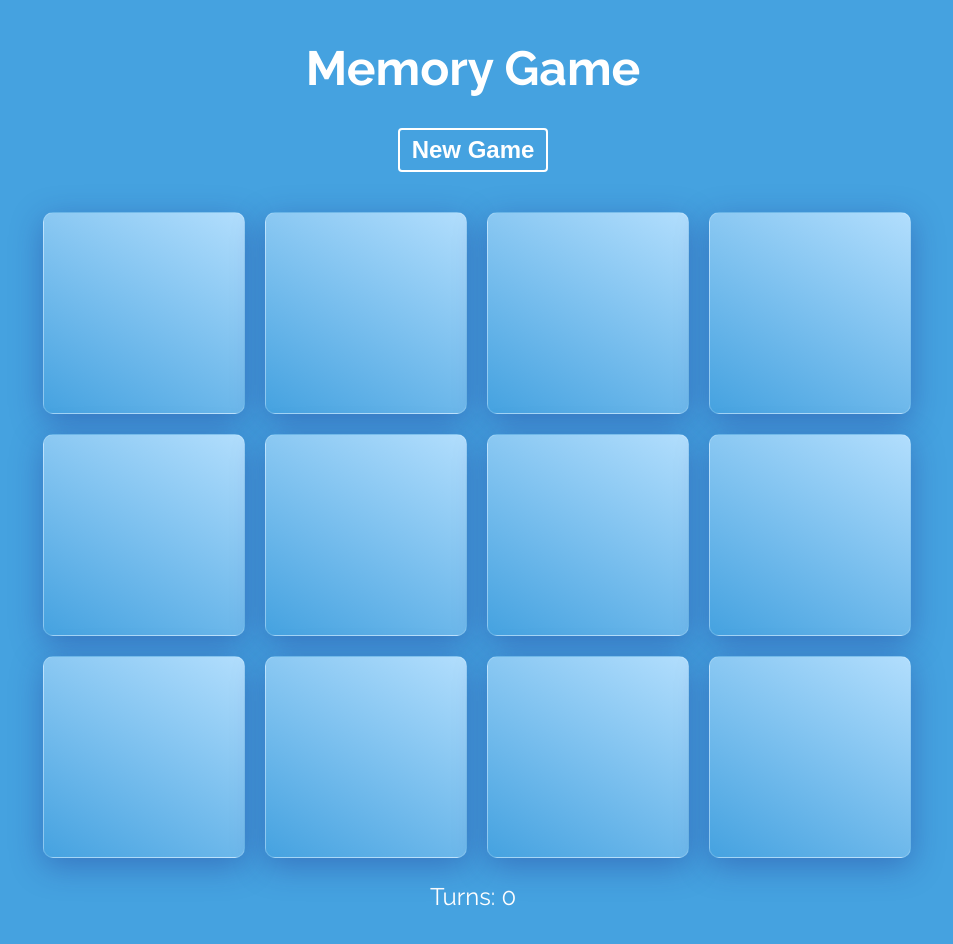
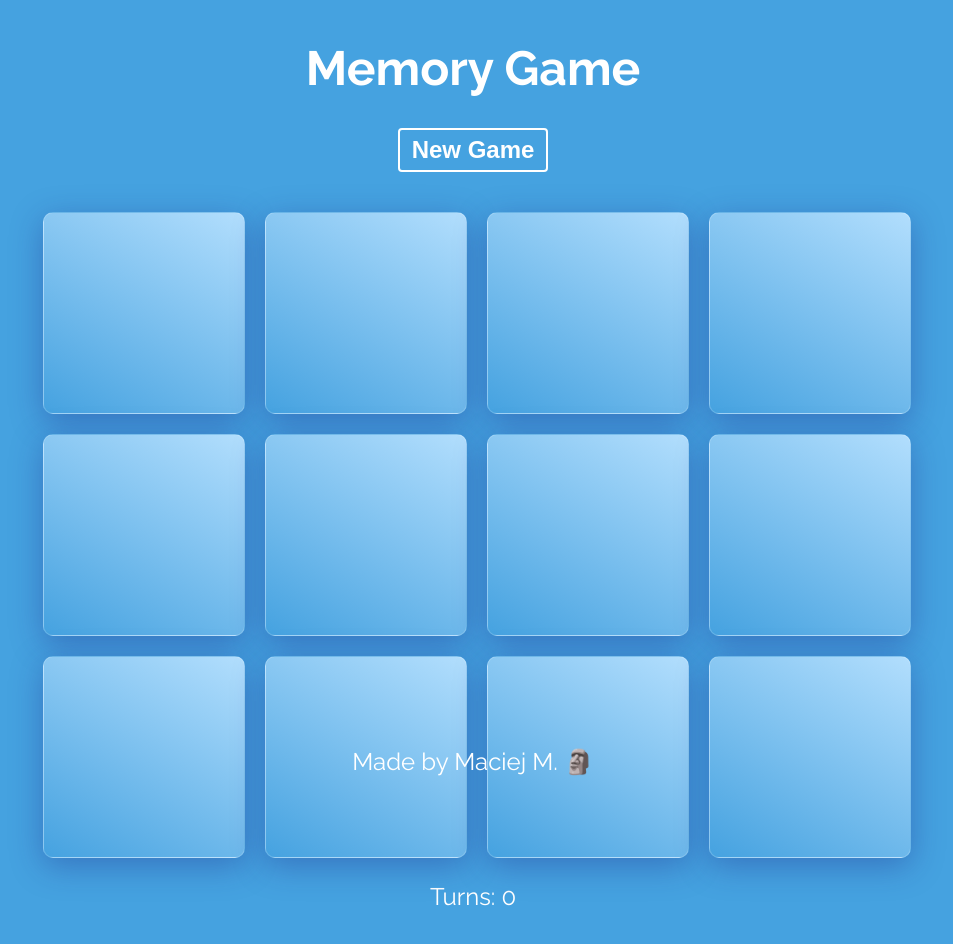
Before and after one commit to MaciejMondalski/Memory-Game, a React (Create React App) app: page / in a window 1280 px wide. Shown: the top 944 px of the page, without its empty margins (167-1120 px from the left). Built offline with nearby package versions, Linux system fonts and the light colour scheme.

Commit message:
Added Footer

```diff
--- a/src/App.js
+++ b/src/App.js
@@ -2,6 +2,7 @@ import './styles/App.scss';
 import styled from 'styled-components';
 import SingleCard from './components/SingleCard';
 import Popup from './components/Popup';
+import Footer from './components/Footer';
 import { useState, useEffect, useCallback } from 'react';
 
 const cardImages = [
@@ -111,6 +112,7 @@ function App() {
           {showPopup && <Popup shuffleCards={shuffleCards} turns={turns} />}
         </div>
         <p id={showPopup && 'dim'}>Turns: {turns}</p>
+        <Footer />
       </StyledPage>
     </div>
   );
--- /dev/null
+++ b/src/components/Footer.js
@@ -0,0 +1,20 @@
+import styled from 'styled-components';
+
+function Footer() {
+  return (
+    <StyledFooter>
+      <p>Made by Maciej M. 🗿</p>
+    </StyledFooter>
+  );
+}
+
+const StyledFooter = styled.footer`
+  position: fixed;
+  left: 0;
+  bottom: 0;
+  width: 100%;
+  color: white;
+  text-align: center;
+`;
+
+export default Footer;
```
